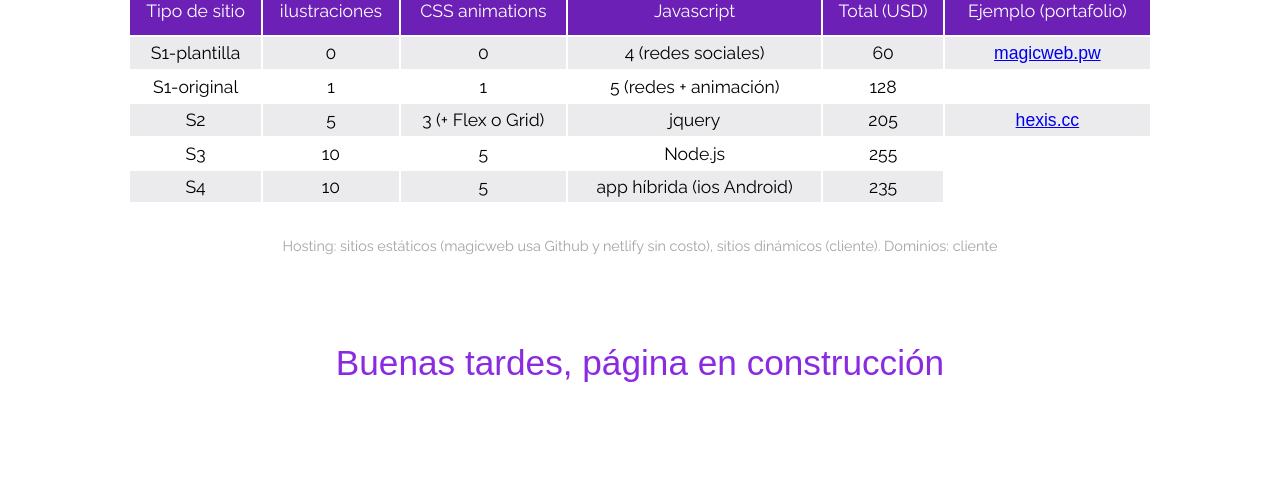
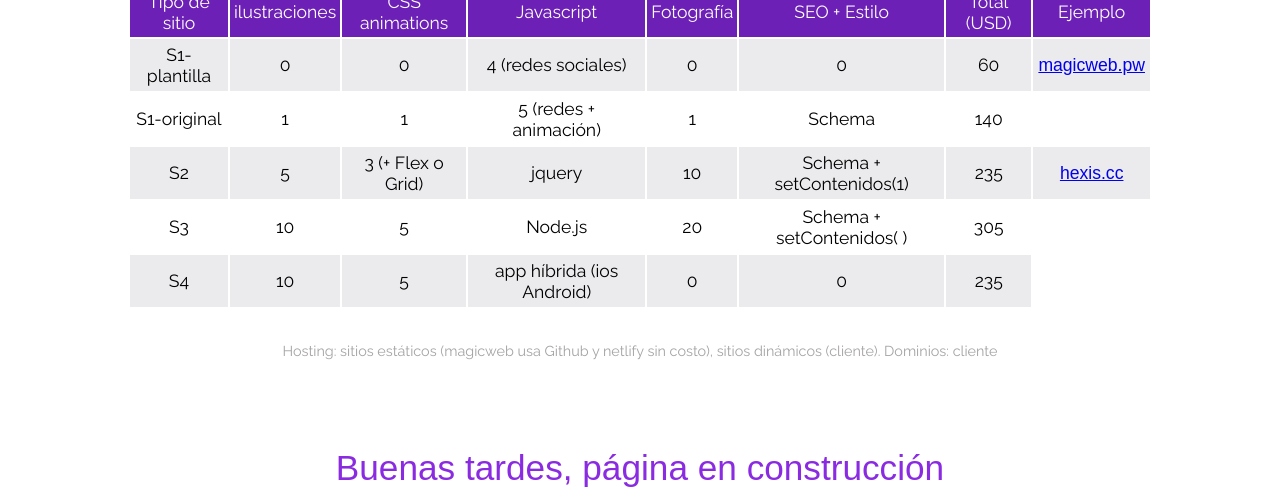
Before and after one commit to cerebralweb/hexispic, a plain HTML site: page index.html in a window 1280 px wide. Shown: the part 536-1024 px from the top of the page. Before the commit the page ends 919 px from the top, so only its background shows below. Drawn offline with Linux system fonts and the light colour scheme; a web font is replaced by a local one.

Commit message:
tabla costos

```diff
--- a/index.html
+++ b/index.html
@@ -89,14 +89,18 @@
               <th scope="col" >ilustraciones</th>
               <th scope="col" >CSS animations</th>
               <th scope="col" >Javascript</th>
+              <th scope="col">Fotografía</th>
+              <th scope="col">SEO + Estilo</th>
               <th scope="col" > Total (USD)</th>
-              <th scope="col">Ejemplo (portafolio)</th>
+              <th scope="col">Ejemplo </th>
             </tr>
             <tr>
               <td scope="row">S1-plantilla</td>
               <td>0</td>
               <td>0</td>
               <td>4 (redes sociales)</td>
+              <td>0</td>
+              <td>0</td>
               <td id="costS1" ></td>
               <td><a href="https://magicweb.netlify.com/">magicweb.pw</a></td>
             <tr>
@@ -104,6 +108,8 @@
               <td>1</td>
               <td>1</td>
               <td>5 (redes + animación)</td>
+              <td>1</td>
+              <td>Schema</td>
               <td id="costS1original" ></td>
             </tr>
              <tr>
@@ -111,6 +117,8 @@
               <td>5</td>
               <td>3 (+ Flex o Grid)</td>
               <td>jquery</td>
+              <td>10</td>
+              <td>Schema + setContenidos(1)</td>
               <td id="costoS2"></td>
               <td><a href="https://www.hexis.cc/">hexis.cc</a></td>
              </tr>
@@ -119,6 +127,8 @@
                 <td>10</td>
                 <td>5</td>
                 <td>Node.js</td>
+                <td>20</td>
+              <td>Schema + setContenidos( )</td>
                 <td id="costoS3"></td>
               </tr>
               <tr>
@@ -126,6 +136,8 @@
                 <td>10</td>
                 <td>5</td>
                 <td>app híbrida (ios Android)</td>
+                <td>0</td>
+                <td>0</td>
                 <td id="costoS4"></td>
               </tr>
           </table>
--- a/js/1.js
+++ b/js/1.js
@@ -10,6 +10,8 @@ nodojavascript = 70;
 cantidad = 0;
 subtotalPlantilla = 60;
 subTotalDesign = 100;
+esquema = 10;
+foto = 2;
 hybridapp = 50;
 
 total = (illustration * cantidad) + subtotalPlantilla;
@@ -18,13 +20,13 @@ var s1Plantilla = document.getElementById("costS1");
 s1Plantilla.textContent = total;
 
 var s1Original = document.getElementById("costS1original");
-s1Original.textContent = subTotalDesign + ((jsRedes * 5) + (componentecss * 1) + (illustration * 1));
+s1Original.textContent = subTotalDesign +  ((jsRedes * 5) + (componentecss * 1) + (illustration * 1) + (foto * 1) + esquema);
 
 var s2 = document.getElementById("costoS2");
-s2.textContent = subTotalDesign + ((illustration * 5) + (componentecss * 3) + (jquery))
+s2.textContent = subTotalDesign + ((illustration * 5) + (componentecss * 3) + (jquery)  + (foto * 10) + esquema)
 
 var s3 = document.getElementById("costoS3");
-s3.textContent = subTotalDesign + ((illustration * 10) + (componentecss = 5) + (nodojavascript));
+s3.textContent = subTotalDesign + ((illustration * 10) + (componentecss = 5) + (nodojavascript) + (foto * 20) + esquema);
 
 
 var s4 = document.getElementById("costoS4");
```
